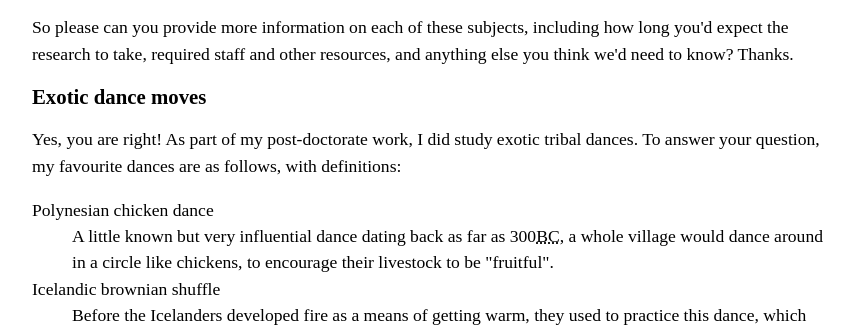
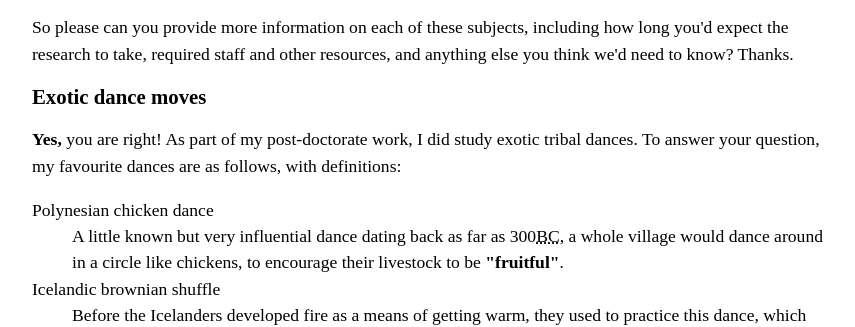
Before and after one commit to Bowna/BOWNA.GITHUB.IO, a plain HTML site: page letter-markup/letter-markup.html in a window 1280 px wide. Shown: the part 1157-1484 px from the top of the page, 208-1063 px from the left. Drawn offline with Linux system fonts and the light colour scheme.

Commit message:
Update letter-markup.html

```diff
--- a/letter-markup/letter-markup.html
+++ b/letter-markup/letter-markup.html
@@ -100,12 +100,12 @@
 
         <h2><strong>Exotic dance moves</strong> </h2>
 
-        <p>Yes, you are right! As part of my post-doctorate work, I did study exotic tribal dances. To answer your question, my favourite dances are as follows, with definitions:
+        <p><strong>Yes,</strong> you are right! As part of my post-doctorate work, I did study exotic tribal dances. To answer your question, my favourite dances are as follows, with definitions:
         </p>
 
         <dl>
             <dt>Polynesian chicken dance</dt>
-            <dd>A little known but very influential dance dating back as far as 300<Abbr title="Before Christ">BC</Abbr>, a whole village would dance around in a circle like chickens, to encourage their livestock to be "fruitful".
+            <dd>A little known but very influential dance dating back as far as 300<Abbr title="Before Christ">BC</Abbr>, a whole village would dance around in a circle like chickens, to encourage their livestock to be <strong>"fruitful"</strong>.
             </dd>
             <dt>Icelandic brownian shuffle</dt>
             <dd>Before the Icelanders developed fire as a means of getting warm, they used to practice this dance, which involved huddling close together in a circle on the floor, and shuffling their bodies around in imperceptibly tiny, very rapid movements. One of my fellow students used to say that he thought this dance inspired modern styles such as Twerking.
```
